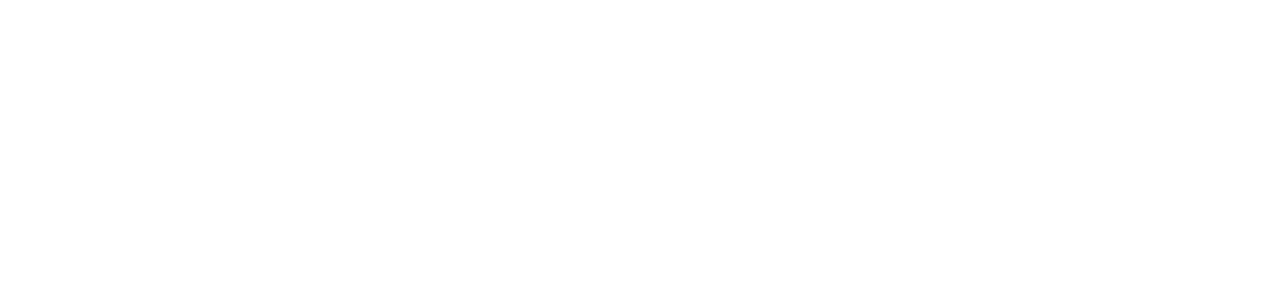
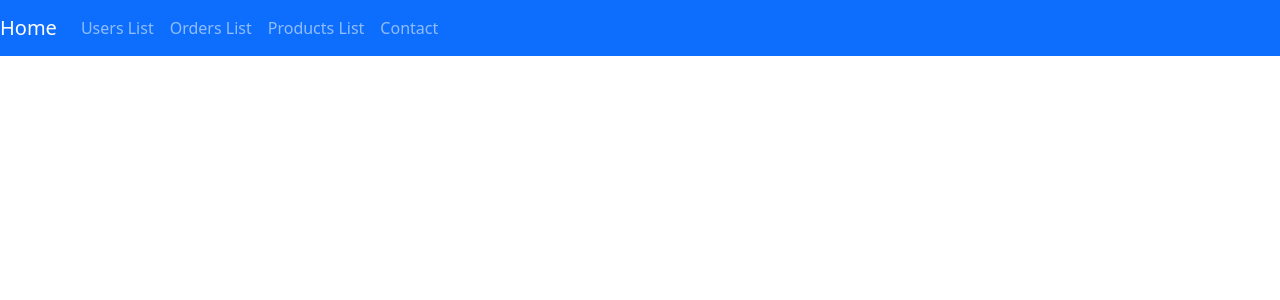
Before and after one commit to elyeslaiche/projectWebServicesLaiche, an Angular app: page / in a window 1280 px wide. Shown: the top 300 px of the page. Built offline with nearby package versions, Linux system fonts and the light colour scheme.

Commit message:
Added : Navbar and Bootstrap

```diff
--- a/angular.json
+++ b/angular.json
@@ -25,6 +25,7 @@
               "src/assets"
             ],
             "styles": [
+              "node_modules/bootstrap/dist/css/bootstrap.min.css",
               "src/styles.css"
             ],
             "scripts": []
--- a/package.json
+++ b/package.json
@@ -18,6 +18,8 @@
     "@angular/platform-browser": "^15.0.0",
     "@angular/platform-browser-dynamic": "^15.0.0",
     "@angular/router": "^15.0.0",
+    "bootstrap": "^5.2.3",
+    "n": "^9.0.1",
     "rxjs": "~7.5.0",
     "tslib": "^2.3.0",
     "zone.js": "~0.12.0"
--- a/src/app/app.component.html
+++ b/src/app/app.component.html
@@ -1 +1,11 @@
+<nav class="navbar navbar-dark bg-primary navbar-expand-lg">
+  <a class="navbar-brand" routerLink="/">Home</a>
+  <ul class="navbar-nav">
+    <li class="nav-item"><a class="nav-link" routerLink="/UserList" routerLinkActive="active">Users List</a></li>
+    <li class="nav-item"><a class="nav-link" routerLink="/OrderList" routerLinkActive="active">Orders List</a></li>
+    <li class="nav-item"><a class="nav-link" routerLink="/ProductList" routerLinkActive="active">Products List</a></li>
+    <li class="nav-item"><a class="nav-link" routerLink="/Contact" routerLinkActive="active">Contact</a></li>
+  </ul>
+</nav>
+
 <router-outlet></router-outlet>
```
Also changed, not shown: 1 other file (tests, documents, lock files or other folders).
